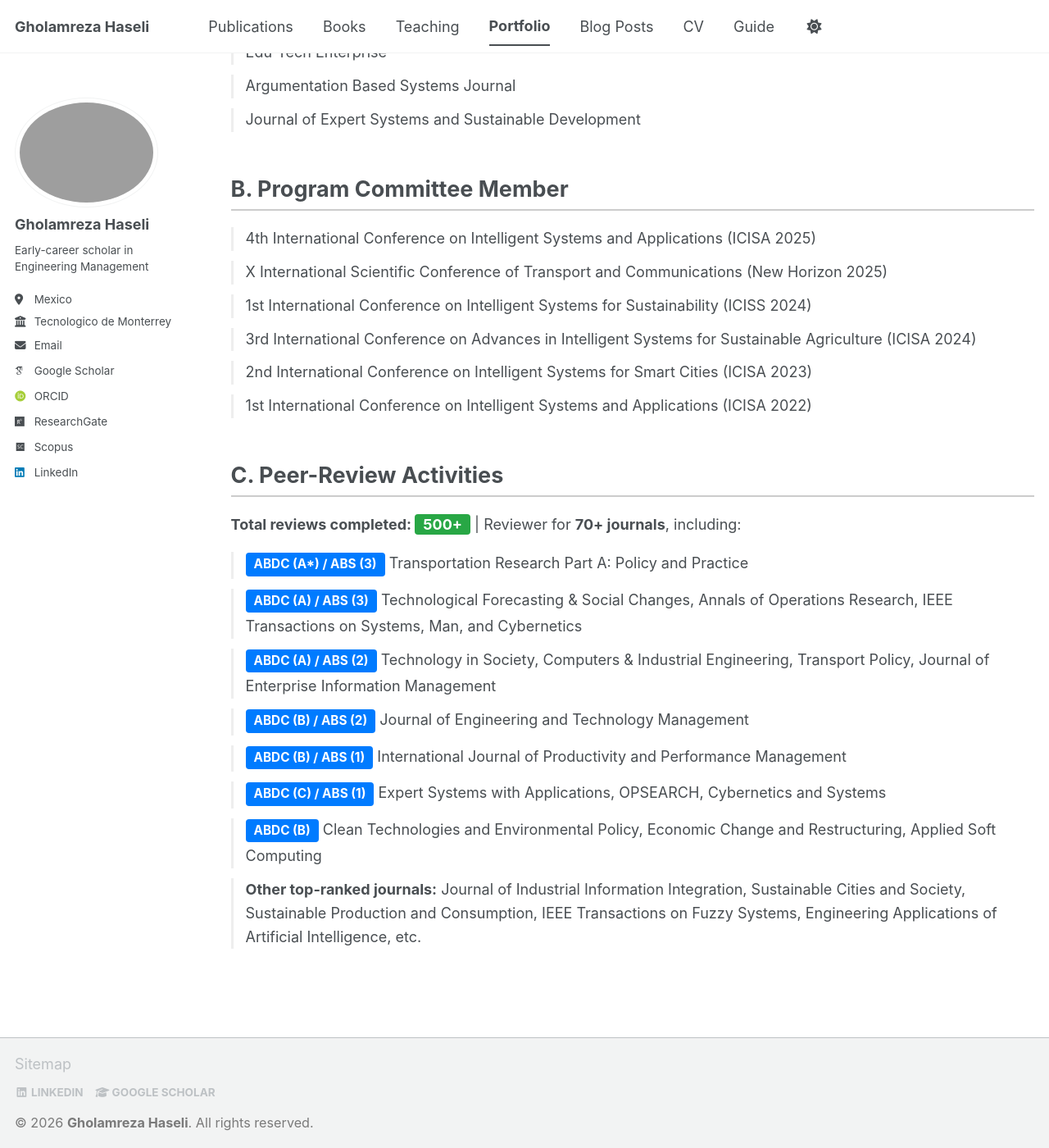
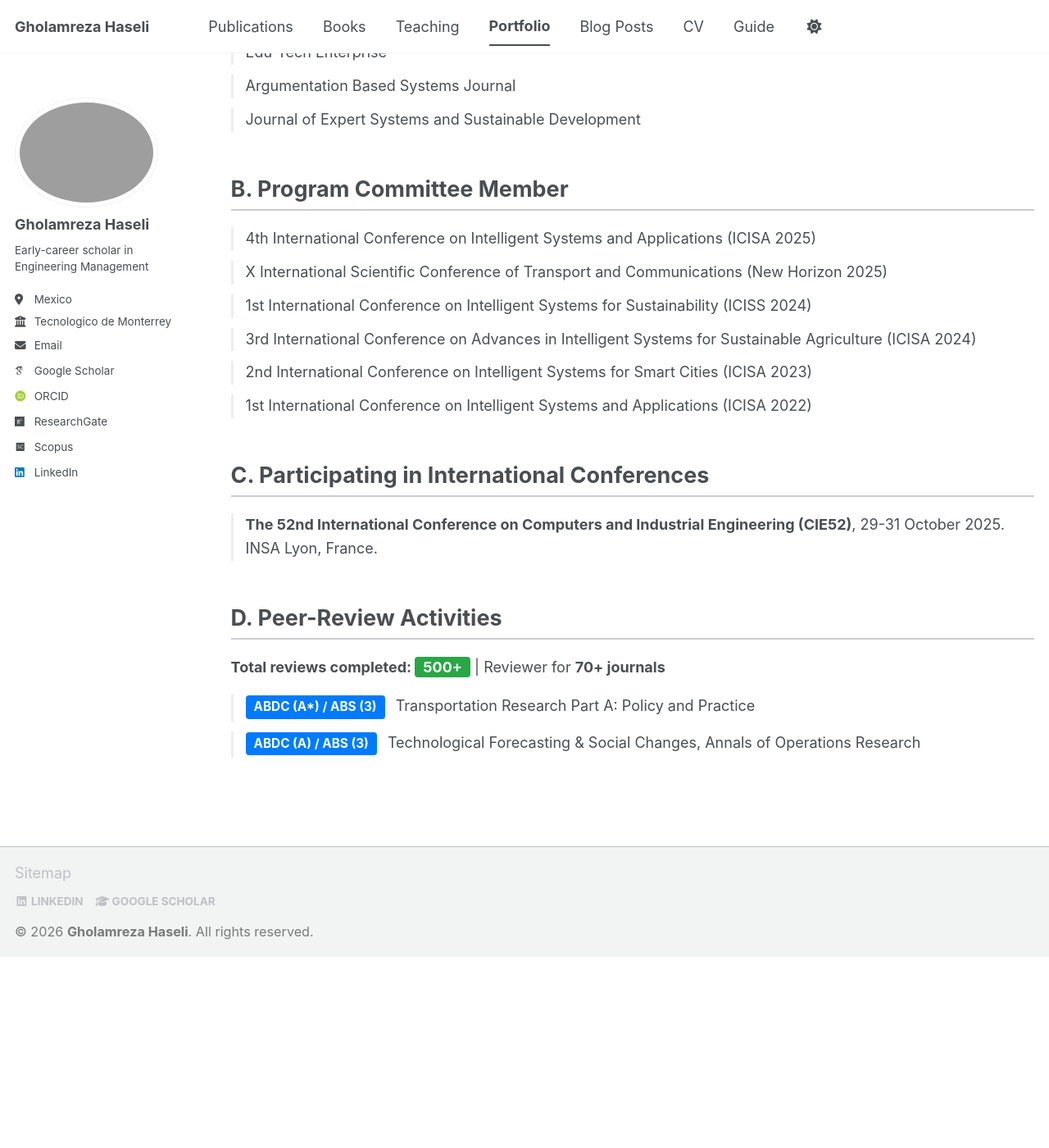
Before and after one commit to Gholamreza-Haseli/Gholamreza-Haseli.github.io, a Jekyll site: the page built from _pages/portfolio.html, in a window 1280 px wide and 1400 px high, scrolled down 236 px. Shown: the whole window at 82% size. Built offline with Jekyll 4.4.1, drawn with Linux system fonts in a browser that asks for light colours; some web fonts are replaced; a script bundle is joined from its source files by our own code; library files that are not in the unit come from our copies; after the commit the page ends 1403 px from its top, so only the background shows below that.

Commit message:
Update portfolio.html

```diff
--- a/_pages/portfolio.html
+++ b/_pages/portfolio.html
@@ -8,11 +8,10 @@
 {% include base_path %}
 
 <style>
-  /* استفاده از متغیرهای سیستم برای سازگاری با تم دارک و لایت */
   .activity-section { margin-top: 30px; }
 
   .activity-title {
-    color: var(--primary-color, inherit); /* استفاده از رنگ اصلی تم */
+    color: var(--primary-color, inherit);
     border-bottom: 2px solid var(--border-color, #ccc);
     padding-bottom: 8px;
     margin-bottom: 20px;
@@ -26,19 +25,30 @@
     padding-left: 15px;
     border-left: 3px solid var(--border-color, #eee);
     line-height: 1.6;
-    color: inherit; /* رنگ متن تابع تم اصلی باشد */
   }
 
-  /* اصلاح Badge به رنگ آبی سازگار با هر دو تم */
+  /* استایل لینک‌ها برای حفظ رنگ تم و حذف خط زیرین پیش‌فرض */
+  .activity-list li a {
+    text-decoration: none;
+    color: inherit;
+    transition: all 0.2s ease;
+  }
+
+  .activity-list li a:hover {
+    color: #007bff; /* تغییر رنگ به آبی هنگام نگه داشتن موس */
+    text-decoration: underline;
+  }
+
   .badge {
-    background: #007bff; /* آبی استاندارد که در هر دو تم خواناست */
-    color: #ffffff !important; /* متن همیشه سفید بماند تا روی آبی خوانا باشد */
+    background: #007bff;
+    color: #ffffff !important;
     padding: 2px 10px;
     border-radius: 4px;
     font-size: 0.85em;
     font-weight: bold;
     display: inline-block;
     margin-bottom: 3px;
+    margin-right: 8px;
   }
 
   .badge-green {
@@ -48,52 +58,43 @@
     border-radius: 4px;
     font-weight: bold;
   }
-
-  .conf-paper {
-    font-size: 0.95em;
-    opacity: 0.8; /* به جای رنگ ثابت، از شفافیت استفاده می‌کنیم تا در هر دو تم کار کند */
-    display: block;
-    margin-top: 5px;
-    font-style: italic;
-  }
 </style>
 
 <div class="activity-section">
 
   <h2 class="activity-title">A. Journal Editor</h2>
   <ul class="activity-list">
-    <li>Spectrum of Engineering and Management Sciences</li>
-    <li>Edu-Tech Enterprise</li>
-    <li>Argumentation Based Systems Journal</li>
-    <li>Journal of Expert Systems and Sustainable Development</li>
+    <li><a href="https://example.com/journal1" target="_blank">Spectrum of Engineering and Management Sciences</a></li>
+    <li><a href="https://example.com/journal2" target="_blank">Edu-Tech Enterprise</a></li>
+    <li><a href="https://example.com/journal3" target="_blank">Argumentation Based Systems Journal</a></li>
+    <li><a href="https://example.com/journal4" target="_blank">Journal of Expert Systems and Sustainable Development</a></li>
   </ul>
 
   <h2 class="activity-title">B. Program Committee Member</h2>
   <ul class="activity-list">
-    <li>4th International Conference on Intelligent Systems and Applications (ICISA 2025)</li>
-    <li>X International Scientific Conference of Transport and Communications (New Horizon 2025)</li>
-    <li>1st International Conference on Intelligent Systems for Sustainability (ICISS 2024)</li>
-    <li>3rd International Conference on Advances in Intelligent Systems for Sustainable Agriculture (ICISA 2024)</li>
-    <li>2nd International Conference on Intelligent Systems for Smart Cities (ICISA 2023)</li>
-    <li>1st International Conference on Intelligent Systems and Applications (ICISA 2022)</li>
+    <li><a href="https://example.com/conf1" target="_blank">4th International Conference on Intelligent Systems and Applications (ICISA 2025)</a></li>
+    <li><a href="https://example.com/conf2" target="_blank">X International Scientific Conference of Transport and Communications (New Horizon 2025)</a></li>
+    <li><a href="https://example.com/conf3" target="_blank">1st International Conference on Intelligent Systems for Sustainability (ICISS 2024)</a></li>
+    <li><a href="https://example.com/conf4" target="_blank">3rd International Conference on Advances in Intelligent Systems for Sustainable Agriculture (ICISA 2024)</a></li>
+    <li><a href="https://example.com/conf5" target="_blank">2nd International Conference on Intelligent Systems for Smart Cities (ICISA 2023)</a></li>
+    <li><a href="https://example.com/conf6" target="_blank">1st International Conference on Intelligent Systems and Applications (ICISA 2022)</a></li>
   </ul>
 
+  <h2 class="activity-title">C. Participating in International Conferences</h2>
+  <ul class="activity-list">
+    <li>
+      <a href="https://example.com/cie52" target="_blank"><strong>The 52nd International Conference on Computers and Industrial Engineering (CIE52)</strong></a>, 29-31 October 2025. INSA Lyon, France.
+    </li>
+  </ul>
 
-  <h2 class="activity-title">C. Peer-Review Activities</h2>
+  <h2 class="activity-title">D. Peer-Review Activities</h2>
   <p style="margin-bottom: 20px;">
-    <strong>Total reviews completed: <span class="badge-green">500+</span></strong> |
-    Reviewer for <strong>70+ journals</strong>, including:
+    <strong>Total reviews completed: <span class="badge-green">500+</span></strong> | Reviewer for <strong>70+ journals</strong>
   </p>
 
   <ul class="activity-list">
-    <li><span class="badge">ABDC (A*) / ABS (3)</span> Transportation Research Part A: Policy and Practice</li>
-    <li><span class="badge">ABDC (A) / ABS (3)</span> Technological Forecasting & Social Changes, Annals of Operations Research, IEEE Transactions on Systems, Man, and Cybernetics</li>
-    <li><span class="badge">ABDC (A) / ABS (2)</span> Technology in Society, Computers & Industrial Engineering, Transport Policy, Journal of Enterprise Information Management</li>
-    <li><span class="badge">ABDC (B) / ABS (2)</span> Journal of Engineering and Technology Management</li>
-    <li><span class="badge">ABDC (B) / ABS (1)</span> International Journal of Productivity and Performance Management</li>
-    <li><span class="badge">ABDC (C) / ABS (1)</span> Expert Systems with Applications, OPSEARCH, Cybernetics and Systems</li>
-    <li><span class="badge">ABDC (B)</span> Clean Technologies and Environmental Policy, Economic Change and Restructuring, Applied Soft Computing</li>
-    <li><strong>Other top-ranked journals:</strong> Journal of Industrial Information Integration, Sustainable Cities and Society, Sustainable Production and Consumption, IEEE Transactions on Fuzzy Systems, Engineering Applications of Artificial Intelligence, etc.</li>
-  </ul>
+    <li><span class="badge">ABDC (A*) / ABS (3)</span> <a href="https://www.journals.elsevier.com/transportation-research-part-a-policy-and-practice" target="_blank">Transportation Research Part A: Policy and Practice</a></li>
+    <li><span class="badge">ABDC (A) / ABS (3)</span> <a href="#" target="_blank">Technological Forecasting & Social Changes</a>, <a href="#" target="_blank">Annals of Operations Research</a></li>
+    </ul>
 
 </div>
```
